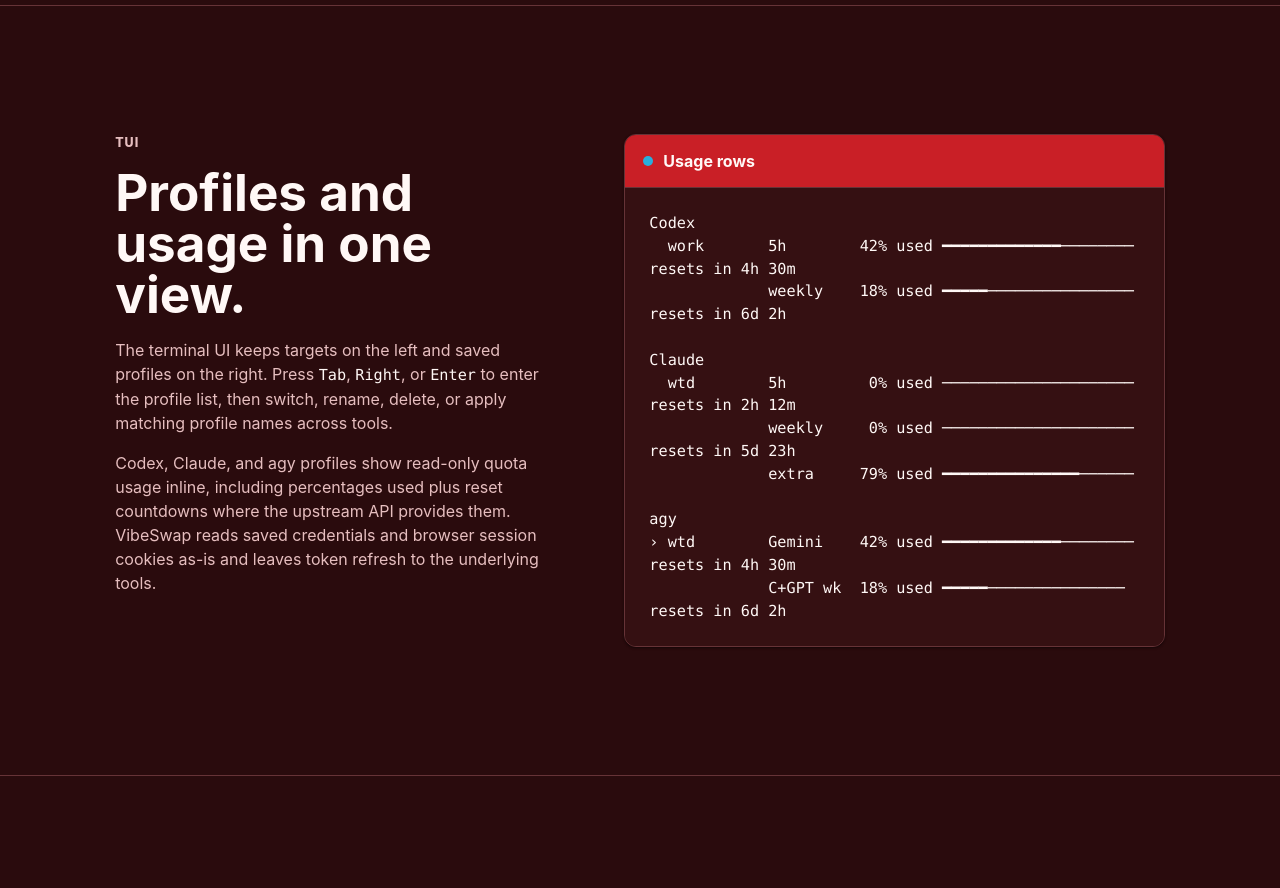
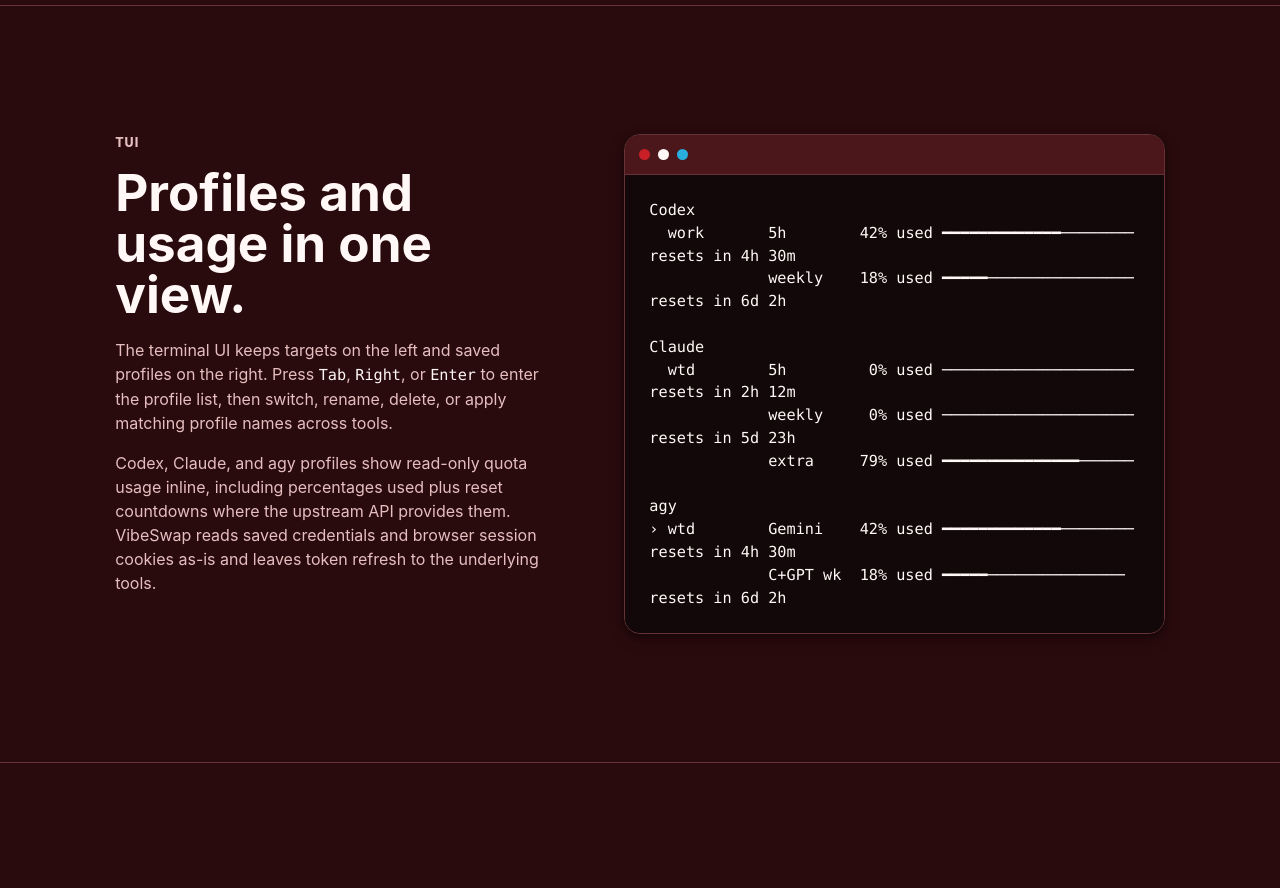
Before and after one commit to anosognosia/vibe-swap, a website: page site/index.html in a window 1280 px wide. Shown: the part 1900-2788 px from the top of the page. Drawn offline with Linux system fonts and the light colour scheme.

Commit message:
Match usage preview terminal styling

```diff
--- a/site/index.html
+++ b/site/index.html
@@ -140,10 +140,11 @@
             tools.
           </p>
         </div>
-        <div class="tui-preview" aria-label="Profile usage row examples">
-          <div class="tui-title">
+        <div class="terminal tui-preview" aria-label="Profile usage row examples">
+          <div class="terminal-bar" aria-hidden="true">
             <span></span>
-            <strong>Usage rows</strong>
+            <span></span>
+            <span></span>
           </div>
           <pre><code>Codex
   work       5h        42% used ━━━━━━━━━━━━━────────  resets in 4h 30m
--- a/site/styles.css
+++ b/site/styles.css
@@ -364,33 +364,11 @@ pre {
 
 .tui-preview {
   max-width: 680px;
-  overflow: hidden;
-  background: var(--md-sys-color-surface-container-low);
-  border: 1px solid var(--md-sys-color-outline-variant);
-  border-radius: var(--md-sys-shape-corner-medium);
-  box-shadow: var(--md-sys-elevation-1);
-}
-
-.tui-title {
-  display: flex;
-  align-items: center;
-  gap: 10px;
-  padding: 14px 18px;
-  color: var(--md-sys-color-on-primary-container);
-  background: var(--md-sys-color-primary-container);
-  border-bottom: 1px solid var(--md-sys-color-outline-variant);
-}
-
-.tui-title span {
-  width: 10px;
-  height: 10px;
-  border-radius: var(--md-sys-shape-corner-full);
-  background: var(--md-sys-color-tertiary);
 }
 
 .tui-preview pre {
   color: var(--md-sys-color-on-surface);
-  background: var(--md-sys-color-surface-container-low);
+  background: #130809;
 }
 
 .quickstart ol {
```
